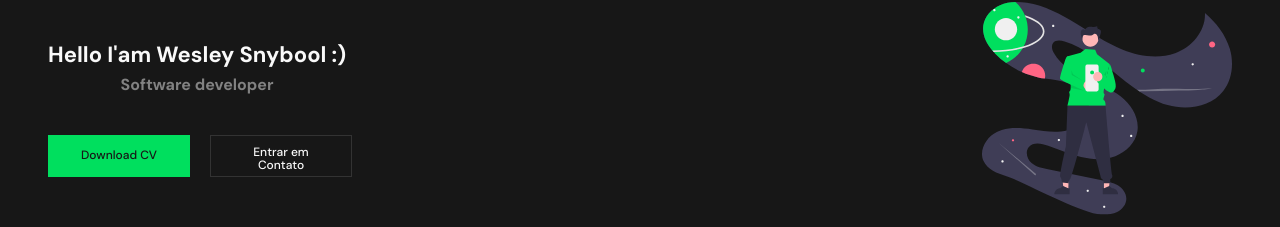
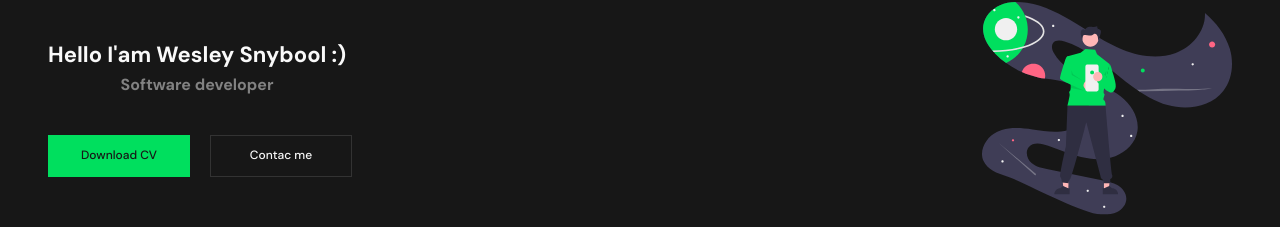
Before and after one commit to wesley-paiva-vega/portifolio_react, a React (Vite) app: page / in a window 1280 px wide. Shown: the part 126-353 px from the top of the page. Built offline with nearby package versions, Linux system fonts and the light colour scheme.

Commit message:
adjust contact me

```diff
--- a/src/layouts/Main/index.tsx
+++ b/src/layouts/Main/index.tsx
@@ -42,7 +42,7 @@ const Main = (): JSX.Element => {
                 backgroundColor="dark_10"
                 border="light"
                 color="dark_50"
-                title="Entrar em Contato"
+                title="Contac me"
                 onClick={() => alert("Bla")}
               />
             </SectionButtons>
```
